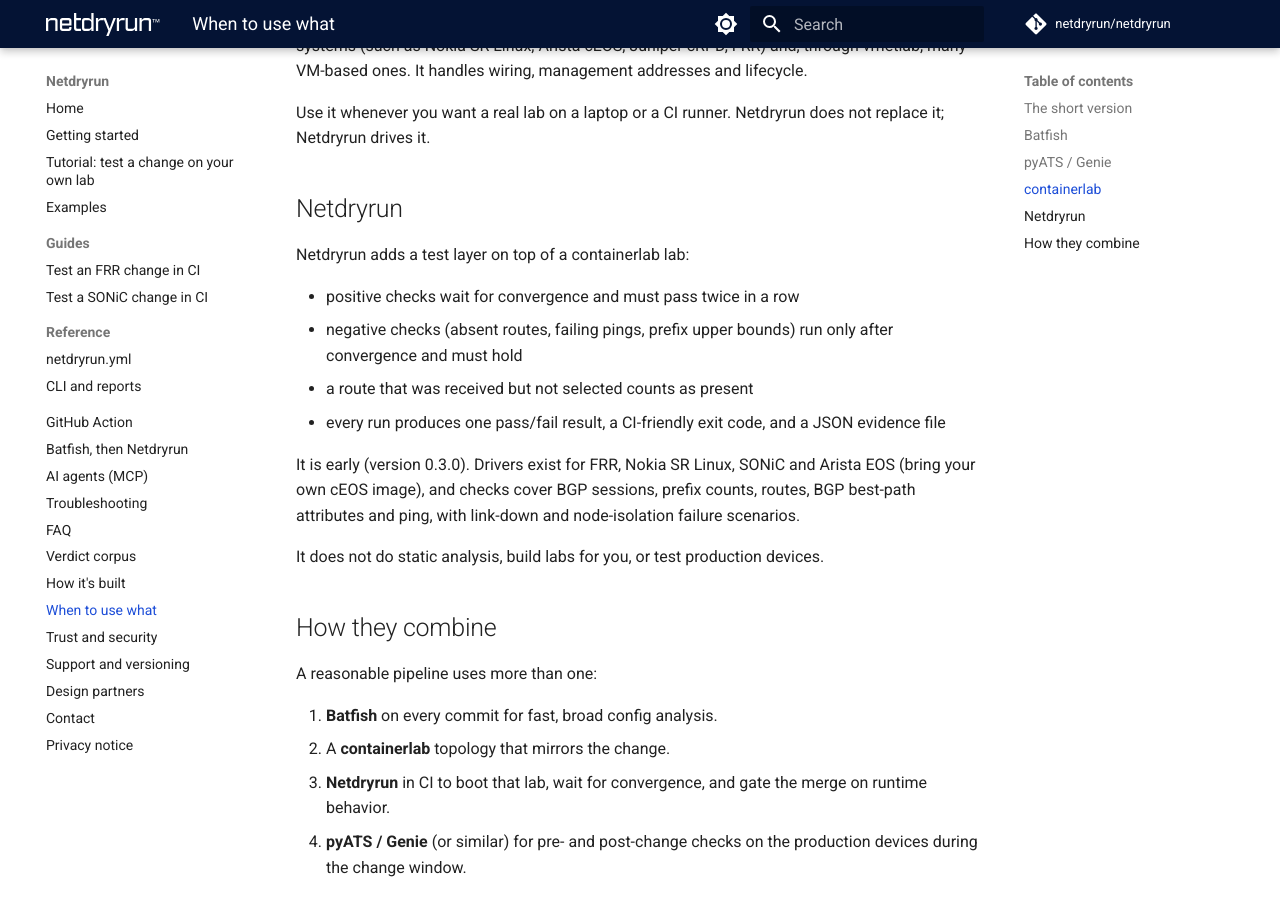
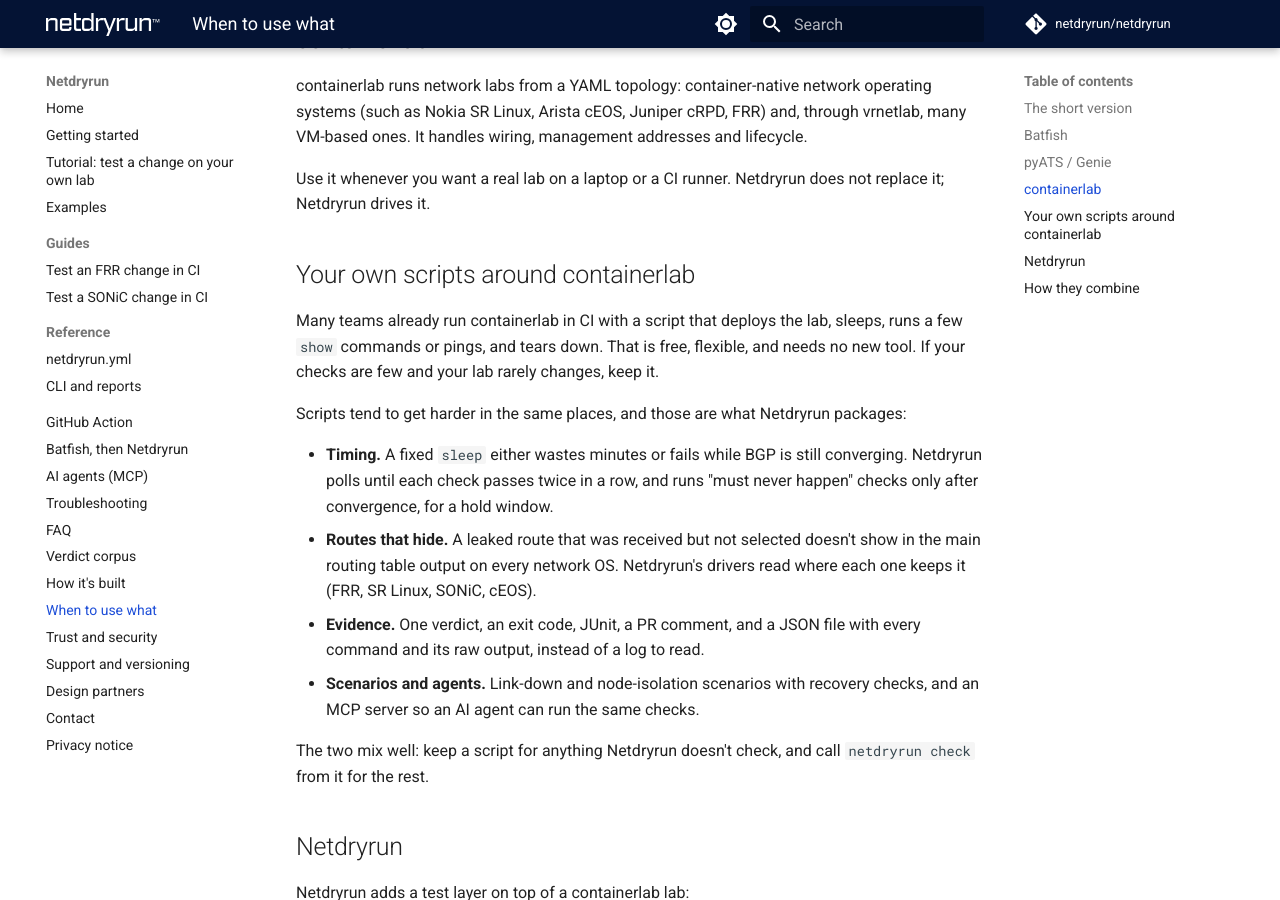
Before and after one commit to actions-marketplace-validations/netdryrun_Netdryrun, an MkDocs documentation site: the page built from website/docs/when-to-use-what.md, in a window 1280 px wide and 900 px high, scrolled down 1428 px. Built offline with MkDocs 1.6.1 and Material for MkDocs 9.7.7, drawn with Linux system fonts in a browser that asks for light colours; plug-ins that fetch from the network failed and are left out; comment, search, counter and statistics services are not loaded; some of the changed text lies outside the part shown.

Commit message:
When to use what: your own scripts around containerlab, honestly compared

```diff
--- a/website/docs/when-to-use-what.md
+++ b/website/docs/when-to-use-what.md
@@ -14,6 +14,7 @@
 | [Batfish](https://batfish.org) | Analyzing configs of many vendors without booting anything: reachability, ACLs and firewall rules, routing, differences between two snapshots | No, it models them |
 | [pyATS / Genie](https://developer.cisco.com/pyats/) | A full Python test framework with a large library of device parsers, for testing labs and real (including production) devices, with state snapshots and diffs | Works against any reachable device |
 | [containerlab](https://containerlab.dev) | Running container-based network labs from a YAML topology, for many network operating systems | Yes, it is the lab |
+| Your own scripts | Exactly the checks your team needs, around a lab you already run, with no new dependency | Yes, through containerlab |
 | Netdryrun™ | Declarative, convergence-aware checks on a containerlab lab, packaged for CI with a pass/fail verdict and evidence | Yes, through containerlab |
 
 ## Batfish
@@ -37,6 +38,19 @@
 containerlab runs network labs from a YAML topology: container-native network operating systems (such as Nokia SR Linux, Arista cEOS, Juniper cRPD, FRR) and, through vrnetlab, many VM-based ones. It handles wiring, management addresses and lifecycle.
 
 Use it whenever you want a real lab on a laptop or a CI runner. Netdryrun does not replace it; Netdryrun drives it.
+
+## Your own scripts around containerlab
+
+Many teams already run containerlab in CI with a script that deploys the lab, sleeps, runs a few `show` commands or pings, and tears down. That is free, flexible, and needs no new tool. If your checks are few and your lab rarely changes, keep it.
+
+Scripts tend to get harder in the same places, and those are what Netdryrun packages:
+
+- **Timing.** A fixed `sleep` either wastes minutes or fails while BGP is still converging. Netdryrun polls until each check passes twice in a row, and runs "must never happen" checks only after convergence, for a hold window.
+- **Routes that hide.** A leaked route that was received but not selected doesn't show in the main routing table output on every network OS. Netdryrun's drivers read where each one keeps it (FRR, SR Linux, SONiC, cEOS).
+- **Evidence.** One verdict, an exit code, JUnit, a PR comment, and a JSON file with every command and its raw output, instead of a log to read.
+- **Scenarios and agents.** Link-down and node-isolation scenarios with recovery checks, and an MCP server so an AI agent can run the same checks.
+
+The two mix well: keep a script for anything Netdryrun doesn't check, and call `netdryrun check` from it for the rest.
 
 ## Netdryrun
 
```
Also changed, not shown: website/docs/llms-full.txt (+14 -0 lines).
